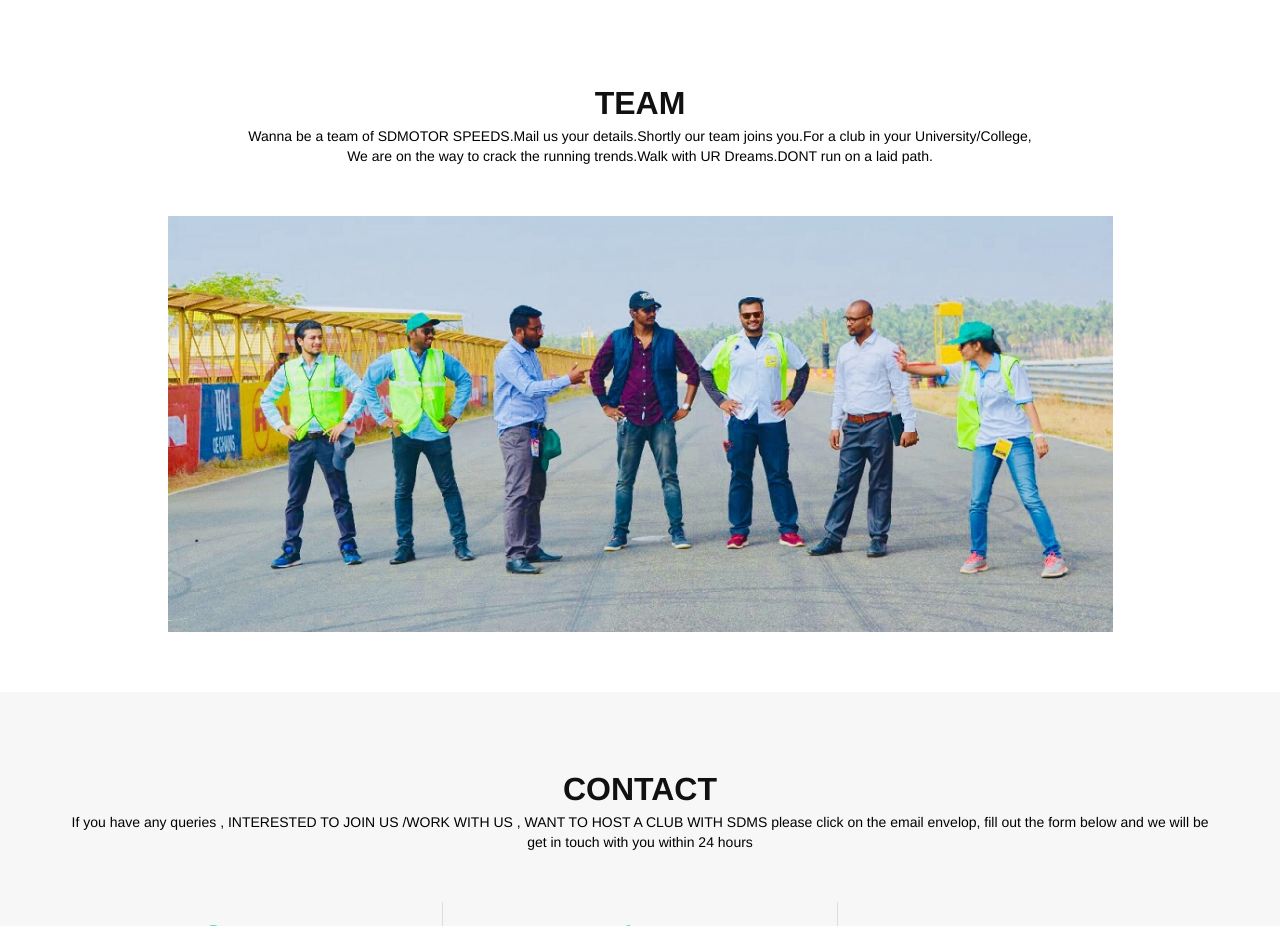
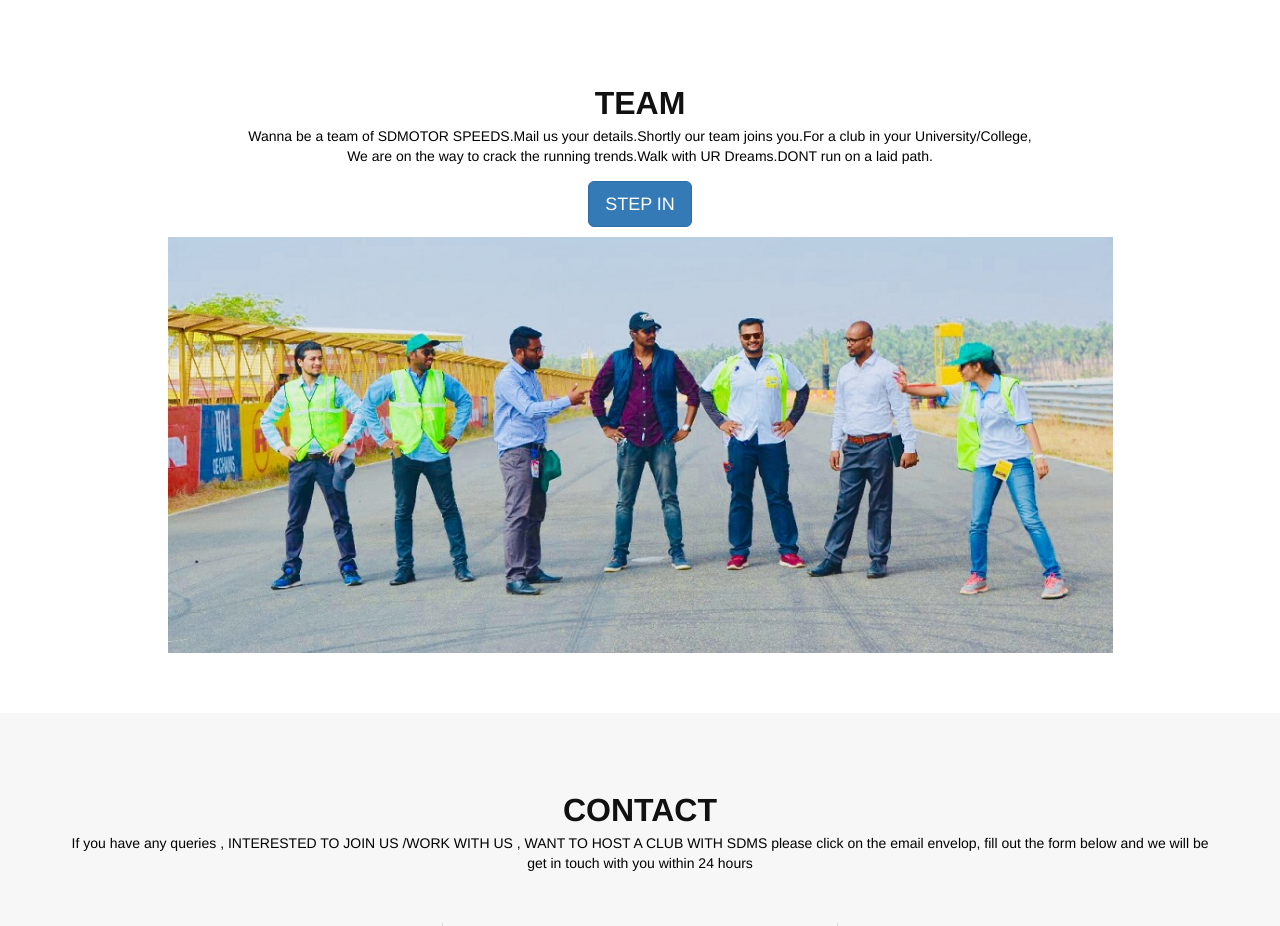
Before and after one commit to Narsimha55/website, a website with bundled scripts: page index.html in a window 1280 px wide. Shown: the part 3560-4486 px from the top of the page. Built offline with nearby package versions, Linux system fonts and the light colour scheme; files whose address does not match are found by name.

Commit message:
deployed the sdmotorspeed aws

```diff
--- a/index.html
+++ b/index.html
@@ -450,10 +450,16 @@
       <div class="container wow fadeInUp">
         <div class="section-header">
           <h3 class="section-title">Team</h3>
-          <p class="section-description" style="color: black;">Wanna be a team of  SDMOTOR SPEEDS.Mail us your details.Shortly our team joins you.For a club in your University/College,<br>
+          <p class="section-description" style="color: black;padding-bottom:5px">Wanna be a team of  SDMOTOR SPEEDS.Mail us your details.Shortly our team joins you.For a club in your University/College,<br>
            We are on the way to crack the running trends.Walk with UR Dreams.DONT run on a laid path.</p>
+
+
+
+
+
         </div>
-
+        <div class="row" style="text-align: center">
+          <p><a href="https://docs.google.com/forms/d/e/1FAIpQLSexS0kpQvolZc1FKYDYtLQ8H9voVu9YqV8yn9ejlFlmwYDEDg/viewform"  class="btn btn-primary btn-lg">STEP IN</a></p></div>
         <div class="row" style="text-align: center">
 
             <div class="col-lg-1"></div>
```
Also changed, not shown: package.json (added, +13 -0 lines), 1 other file.
